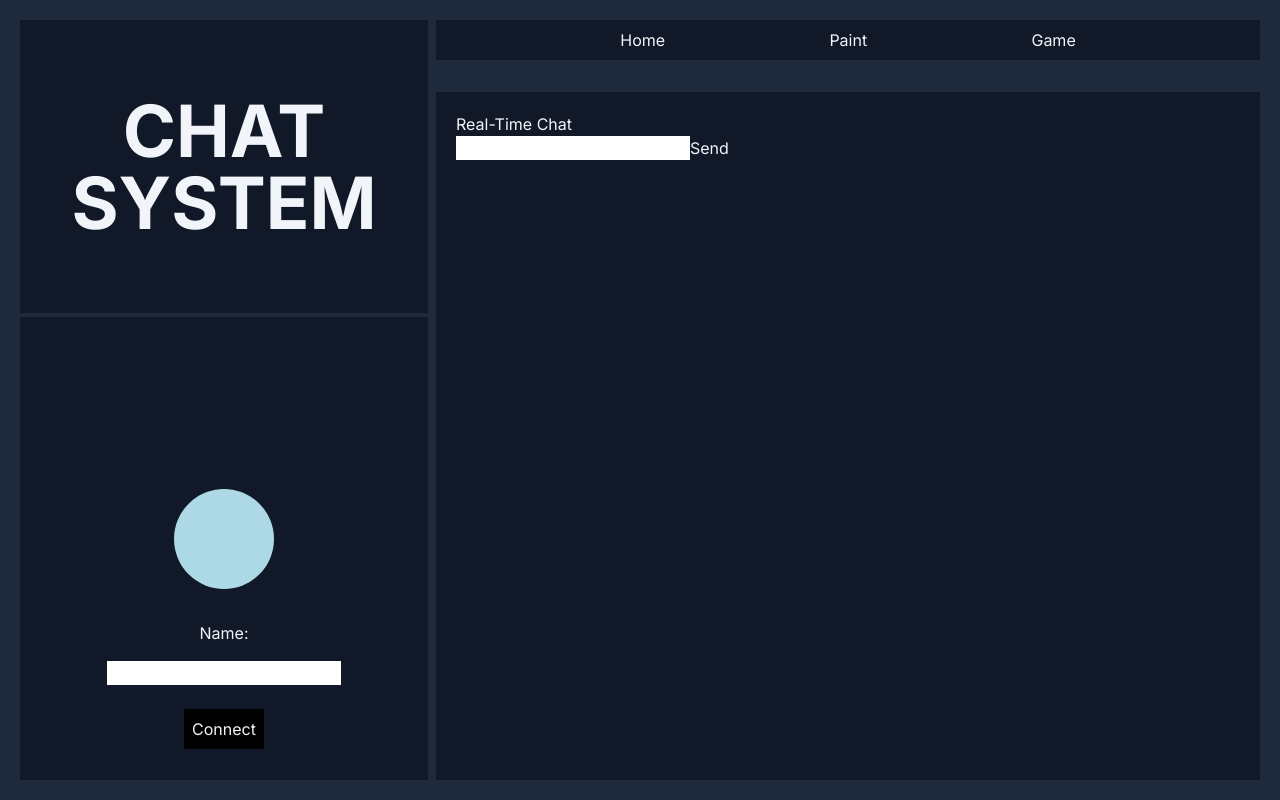
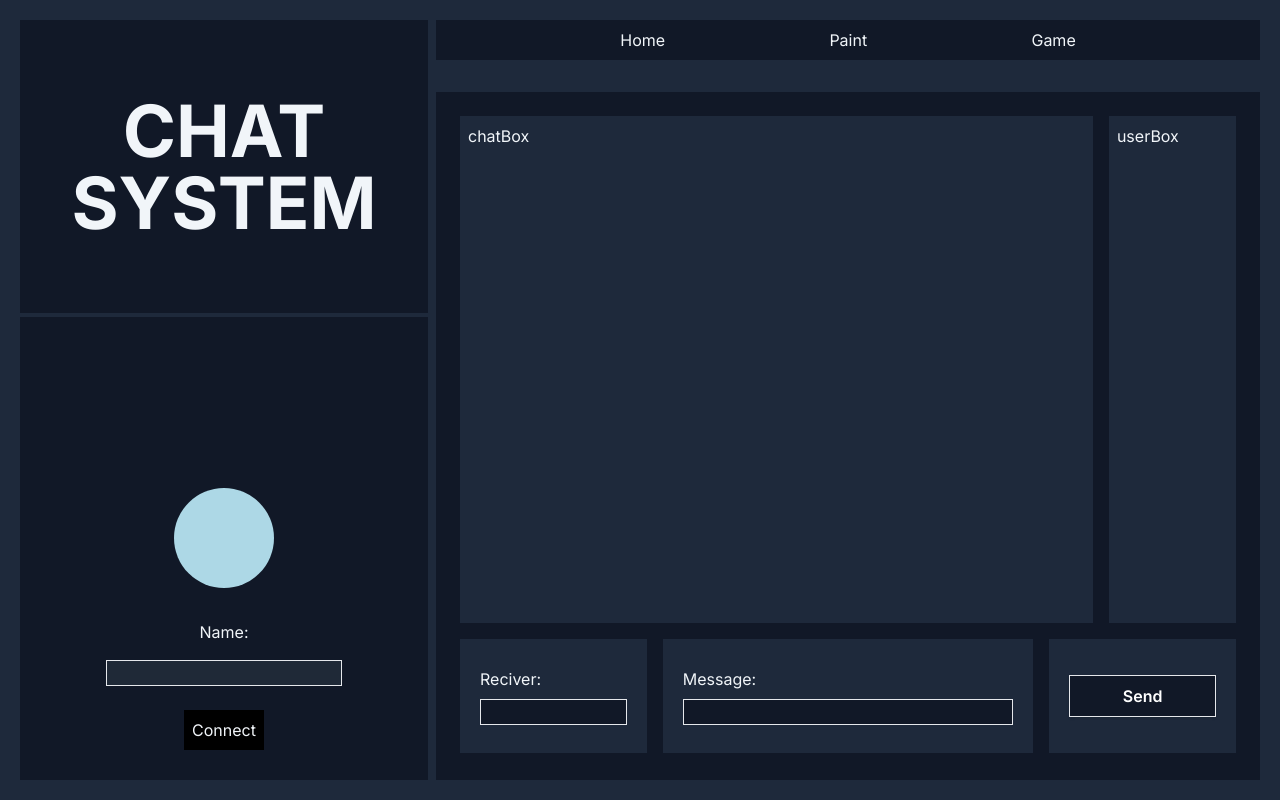
Before and after one commit to Jankal43/ChatApp, a Next.js app in the folder onlineapp/: page / in a window 1280 px wide. Built offline with nearby package versions, Linux system fonts and the light colour scheme.

Commit message:
chat ui updated

```diff
--- /dev/null
+++ b/onlineapp/src/app/chat.tsx
@@ -0,0 +1,27 @@
+export default function Chat(){
+    return(
+        <div className="p-2 m-2 h-screen">
+            <div className="messagesArea flex flex-row h-4/6">
+                <div className="chatBox bg-slate-800 w-5/6 p-2 m-2">
+                    chatBox
+                </div>
+                <div className="usersBox bg-slate-800 w-1/6 p-2 m-2">
+                    userBox
+                </div>
+            </div>
+            <div className="inputArea flex flex-row h-1/6">
+                <div className="w-1/4 m-2 p-5 bg-slate-800 content-center">
+                    <p> Reciver: </p>
+                    <input type="text" className="reciveArea mt-2 bg-gray-900 border w-full" />
+                </div>
+                <div className="w-2/4 m-2 p-5 bg-slate-800 content-center">
+                    <p> Message: </p>
+                    <input type="text" className="reciveArea mt-2 bg-gray-900 border w-full" />
+                </div>
+                <div className="w-1/4 m-2 p-5 bg-slate-800 content-center">
+                    <button className="bg-gray-900 hover:bg-slate-500 text-white font-semibold py-2 px-4 border shadow w-full">Send</button>
+                </div>
+            </div>
+        </div>
+    );
+}
--- a/onlineapp/src/app/page.tsx
+++ b/onlineapp/src/app/page.tsx
@@ -1,37 +1,16 @@
 "use client"
 import React, { useState, useEffect } from 'react';
 import socket from '../socket';
+import Chat from './chat';
 
-export default function Home() {
+export default function page() {
   const [messages, setMessages] = useState([]);
   const [newMessage, setNewMessage] = useState('');
 
-  useEffect(() => {
-    // Listen for incoming messages
-    socket.on('chat message', (message) => {
-      setMessages((prevMessages) => [...prevMessages, message]);
-    });
-  }, []);
-
-  const sendMessage = () => {
-    socket.emit('chat message', newMessage);
-    setNewMessage('');
-  };
 
   return (
-    <div className='bg-gray-900 m-1 p-5 h-dvh'>
-      <h1>Real-Time Chat</h1>
-      <div>
-        {messages.map((message, index) => (
-          <div key={index}>{message}</div>
-        ))}
-      </div>
-      <input
-        type="text"
-        value={newMessage}
-        onChange={(e) => setNewMessage(e.target.value)}
-      />
-      <button onClick={sendMessage}>Send</button>
-    </div>
-  );
+  <div className='bg-gray-900 m-1 h-dvh'>
+    <Chat />
+  </div>
+  )
 }
--- a/onlineapp/src/app/userBlock.tsx
+++ b/onlineapp/src/app/userBlock.tsx
@@ -1,6 +1,6 @@
 "use client"
 import socket from '@/socket';
-import React, { useState } from 'react';
+import React, { useEffect, useState } from 'react';
 
 export default function UserBlock(){
 
@@ -17,14 +17,21 @@ export default function UserBlock(){
             connectSocket();
             setUserNickname(inputValue);
 
+
         }
         else{
             setUserNickname('')
             console.log(socket.id)
             disconnectSocket();
-
         }
     }
+    useEffect(() => {
+        if (userNickname !== '') {
+            socket.emit('user-nickname', userNickname);
+            console.log('Emitting user-nickname:', userNickname);
+        }
+    });
+
     const connectSocket = () => {
         if (!isConnected) {
             socket.connect();
@@ -32,7 +39,7 @@ export default function UserBlock(){
 
             socket.on('connect', () => {
                 console.log('connected to server');
-                console.log(socket.id)
+                // console.log(socket.id)
             });
 
             socket.on('disconnect', () => {
@@ -58,7 +65,7 @@ export default function UserBlock(){
                     {userNickname === '' ? (
                         <div className='flex flex-col items-center'>
                             <input
-                                className="inputUserName text-slate-950"
+                                className="inputUserName bg-gray-800 border"
                                 value={inputValue}
                                 onChange={handleInputChange}
                             /><br />
```
Also changed, not shown: onlineapp/src/server/server.ts (+4 -7 lines).
